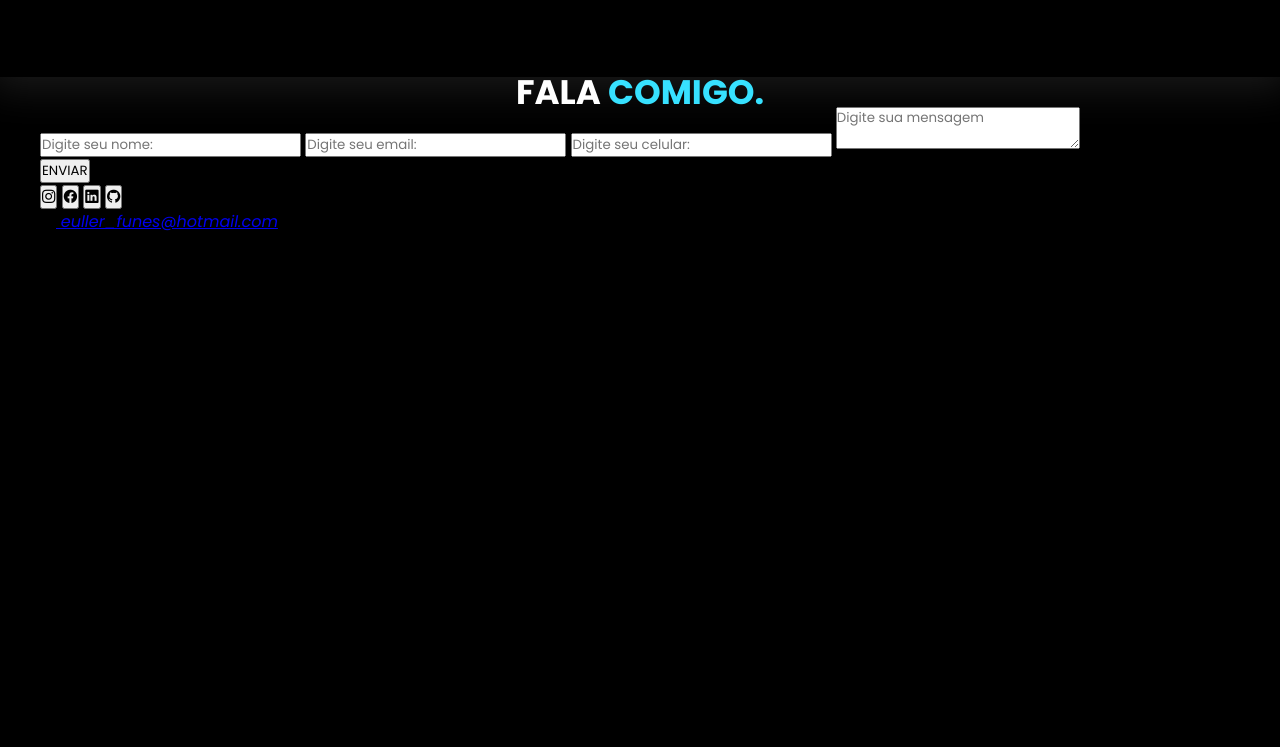
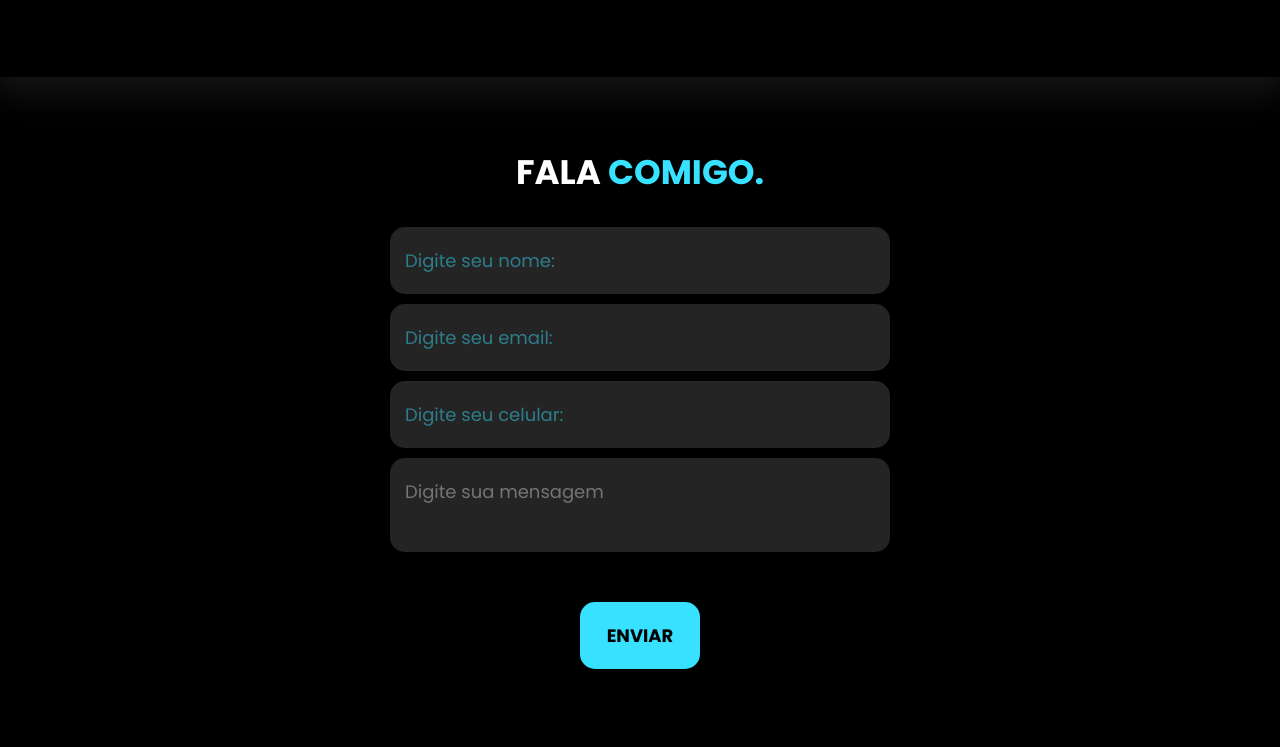
Before and after one commit to eullerfunes/meu-site, a plain HTML site: page index.html in a window 1280 px wide. Shown: the part 2273-3020 px from the top of the page. Before the commit the page ends 2507 px from the top, so only its background shows below. Drawn offline with nearby package versions, Linux system fonts and the light colour scheme.

Commit message:
Update style.css

```diff
--- a/style.css
+++ b/style.css
@@ -35,11 +35,12 @@ body{
     cursor: pointer;
     transition: .2s;
     }
+
     h2.titulo span{
         color: #37e1ff;
     }
 
- button:hover{
+ button:hover, form .btn-enviar input:hover{
         box-shadow: 0px 0px 8px #fafafa;
         transform: scale(1.05);
     }
@@ -254,13 +255,106 @@ section.portfolio .flex{
     font-size: 24px;
     font-weight: 600;
     color: #fff;
-    opacity: 0;
+    opacity: 1;
     transition: .5s;
 }
 
 .overlay:hover{
-    opacity: 1;
+    opacity: 0;
 }
+
+/* ESTILO FORMULARIO */
+section.formulario{
+    padding: 80px 4%;
+}
+
+form {
+    max-width: 500px;
+    margin: 0 auto;
+    display: flex;
+    justify-content: center;
+    flex-direction: column;
+    gap: 10px;
+    margin-top: 40px;
+}
+
+
+form input, textarea{
+
+    width: 100%;
+    background-color: #242424;
+    border: 0;
+    outline: 0;
+    padding: 20px 15px;
+    border-radius: 15px;
+    color: #fff;
+    font-size: 18px;
+}
+
+form input::placeholder{
+    color: #37e1ff79;
+}
+
+form textarea{
+    resize: none;
+    max-height: 600px;
+}
+
+form .btn-enviar{
+    margin-top: 40px;
+    text-align: center;
+}
+
+form .btn-enviar input{
+    width: 120px;
+    background-color: #37e1ff;
+    color: #000;
+    font-weight: 700;
+    cursor: pointer;
+    transition: .2s;
+}
+
+/* ESTILO DO RODAPÉ */
+
+footer{
+    padding: 40px 4%;
+    box-shadow: 0 0 40px 10px #ffffff1d;
+}
+
+footer .flex{
+    justify-content: space-between;
+}
+
+footer .line-footer{
+    padding: 20px 0;
+}
+
+.borda{
+    border-top: 2px solid #37e1ff;
+}
+
+footer .line-footer p i{
+    color: #37e1ff;
+    font-size: 22px;
+}
+
+footer .line-footer p a{
+    color:#fff ;
+    font-size: 15px;
+}
+
+footer .btn-social button{
+    width: 20px;
+    height: 20px;
+    border-radius: 50%;
+    border: none;
+    background-color: #37e1ff;
+    font-size: 10px;
+    cursor: pointer;
+    margin: 8px;
+    transition: .2s;
+    }
+
 
 @media screen and (max-width: 1200px){
 /* classe geral */
@@ -332,10 +426,6 @@ section.portfolio .flex{
     gap: 60px;
 }
 
-.overlay:hover{
-    opacity: 1;
-}
-
 .img-port {
     width: 100%;
     max-width: 360px;
```
